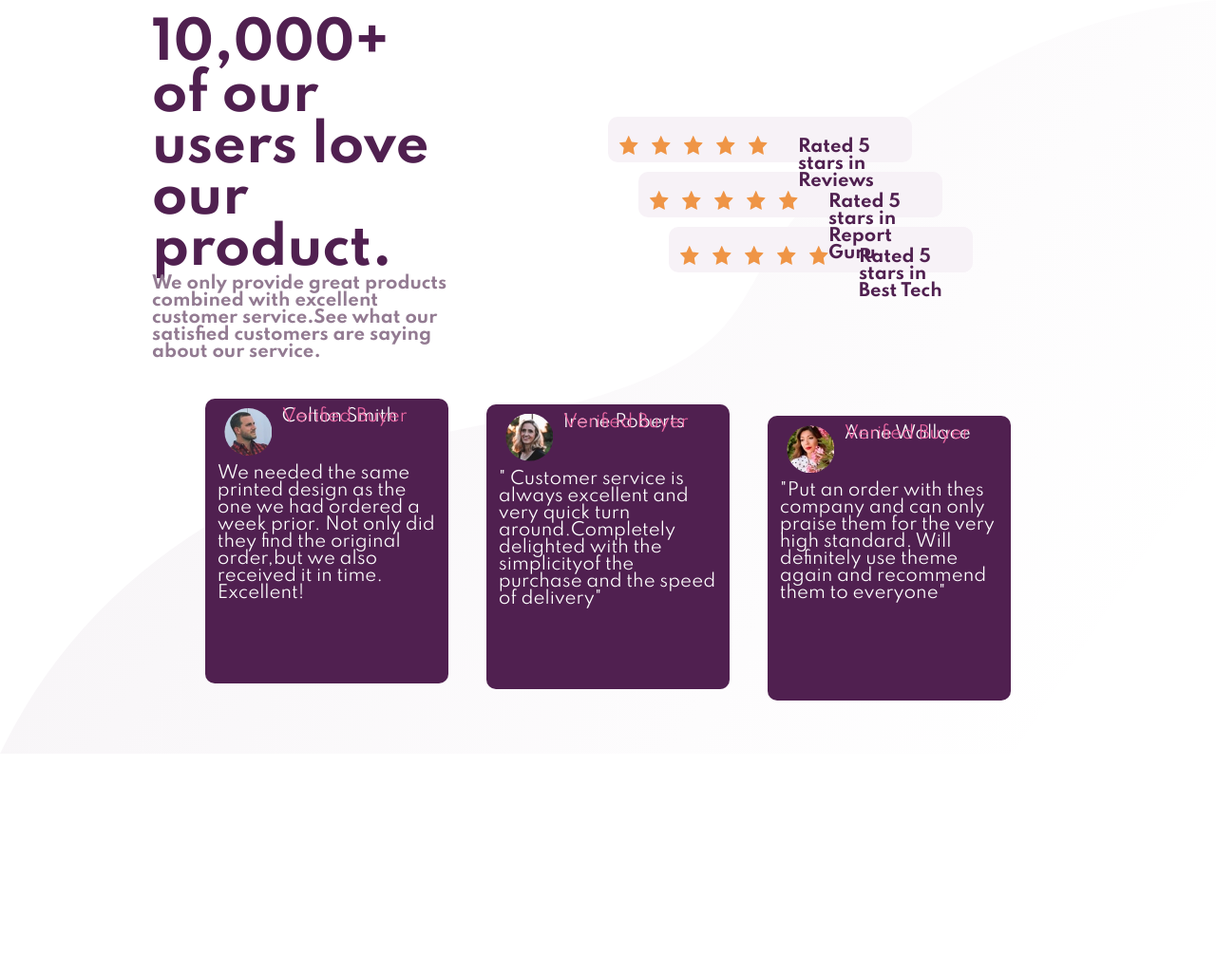
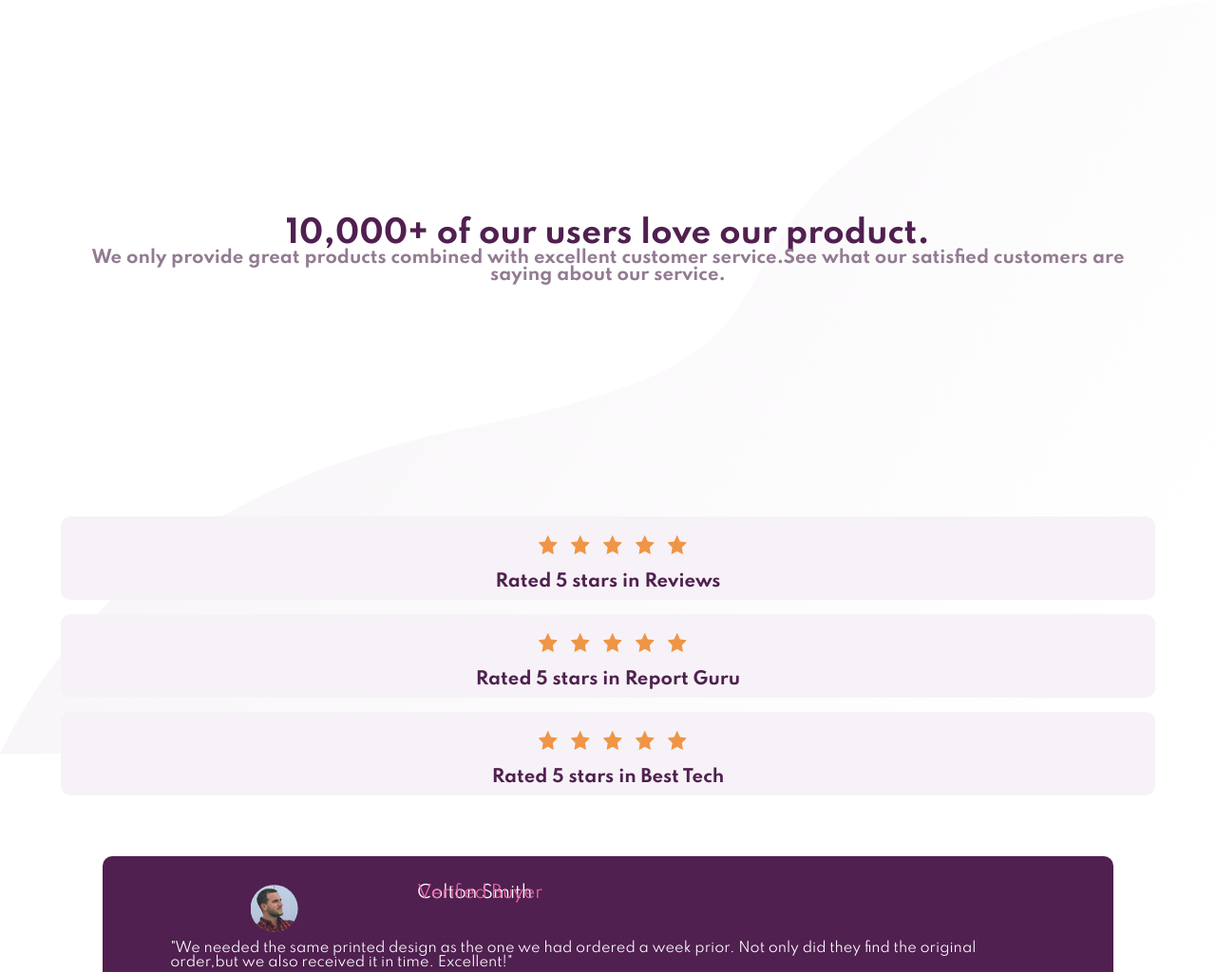
Before and after one commit to MarieCharton/Challenge-Front-End-02, a plain HTML site: page index.html in a window 1280 px wide. Shown: the top 1024 px of the page at 95% size. Before the commit the page ends 800 px from the top, so only its background shows below. Drawn offline with Linux system fonts and the light colour scheme; files whose address does not match are found by name.

Commit message:
challenge 2 DONE

```diff
--- a/index.html
+++ b/index.html
@@ -21,28 +21,40 @@
         </div>
         <div class="rated">
           <div class="stars part-1">
+            <div class="responsive-stars">
               <img class="star" src="public/images/icon-star.svg"alt="star">
               <img class="star" src="public/images/icon-star.svg"alt="star">
               <img class="star" src="public/images/icon-star.svg"alt="star">
               <img class="star" src="public/images/icon-star.svg"alt="star">
               <img class="star" src="public/images/icon-star.svg"alt="star">
+            </div>
+            <div class="text">
               <p> Rated 5 stars in Reviews</p>
             </div>
+          </div>
           <div class="stars part-2">
+            <div class="responsive-stars">
               <img class="star" src="public/images/icon-star.svg"alt="star">
               <img class="star" src="public/images/icon-star.svg"alt="star">
               <img class="star" src="public/images/icon-star.svg"alt="star">
               <img class="star" src="public/images/icon-star.svg"alt="star">
               <img class="star" src="public/images/icon-star.svg"alt="star">
+            </div>
+            <div class="text">
               <p> Rated 5 stars in Report Guru</p>
             </div>
+          </div>
           <div class="stars part-3">
+            <div class="responsive-stars">
               <img class="star" src="public/images/icon-star.svg"alt="star">
               <img class="star" src="public/images/icon-star.svg"alt="star">
               <img class="star" src="public/images/icon-star.svg"alt="star">
               <img class="star" src="public/images/icon-star.svg"alt="star">
               <img class="star" src="public/images/icon-star.svg"alt="star">
+            </div>
+            <div class="text">
               <p>Rated 5 stars in Best Tech  </p>
+            </div>
           </div>
         </div>
       </div>
@@ -56,7 +68,7 @@
             </div>
             </div>
               <div class="comment">
-                <p> We needed the same printed design as the one we had ordered a week prior. Not only did they find the original order,but we also received it in time. Excellent!</p>
+                <p> "We needed the same printed design as the one we had ordered a week prior. Not only did they find the original order,but we also received it in time. Excellent!"</p>
               </div>
         </div>
         <div class="presentation element-2">
@@ -68,7 +80,7 @@
             </div>
             </div>
               <div class="comment">
-                <p>" Customer service is always excellent and very quick turn around.Completely delighted with the simplicityof the purchase and the speed of delivery"</p>
+                <p>"Customer service is always excellent and very quick turn around.Completely delighted with the simplicityof the purchase and the speed of delivery"</p>
               </div>
         </div>
         <div class="presentation element-3">
@@ -84,6 +96,9 @@
               </div>
         </div>
       </div>
+      <div class="footer">
+        <p>Challenge made by <a href="https://mariecharton.fr">mariecharton.fr </a> and proposed by <a href="https://www.frontendmentor.io/challenges">FrontEndMentor</a></p>
+      </div>
     </div>
 
 
--- a/public/sass/style.scss
+++ b/public/sass/style.scss
@@ -13,9 +13,6 @@ $white : hsl(0, 0%, 100%);
 /*Font-size*/
 $size : 18px;
 
-/*Font*/
-// - Family: [Spartan](https://fonts.google.com/specimen/Spartan)
-// - Weights: 400, 500, 700
 
 body{
     background-image: url('../images/bg-pattern-bottom-desktop.svg');
@@ -27,14 +24,13 @@ body{
 }
 .container{
     width: 100%;
-    height: 100vh;
+    height: auto;
 }
 
 /*Partie supérieure*/
 .up-container{
     color: $violet;
     font-weight: bold;
-    // background-color: green;
     display: flex;
     height: 50vh;
 
@@ -45,10 +41,8 @@ body{
         font-size: 3em;
     }
     .intro{
-        // background-color: red;
         width: 50%;
         margin: auto;
-
         .center{
             width: 50%;
             margin: auto;
@@ -61,7 +55,7 @@ body{
     .stars{
         background-color: $light-magenta;
         width: 50%;
-        height: 6vh;
+        height: 10%;
         border-radius: 10px;
         display: flex;
         margin-top: 10px;
@@ -83,8 +77,6 @@ body{
     }
 
 }
-
-
 
 
 /*Partie inférieure*/
@@ -129,3 +121,79 @@ body{
         margin: auto;
     }
 }
+.footer{
+    text-align: center;
+    font-size: 0.8em;
+    color: $violet;
+    padding: 5px;
+    border-top: 1px solid $violet;
+}
+
+/* Responsive */
+@media  (min-width: 374px ) and (max-width: 1440px ){
+   .container{
+       display: flex;
+       flex-direction: column;
+       width: 100%;
+       height: auto;
+   }
+
+/*Partie sup*/
+   .up-container{
+    display: flex;
+    flex-direction: column;
+    height: auto;
+        h1{
+            font-size: 1.8em;
+        }
+        .intro{
+            width: 90%;
+            margin: auto;
+            .center{
+                width: 100%;
+                text-align: center;
+                margin: 20% auto;
+            }
+        }
+        .rated{
+            width: 100%;
+            margin: auto;
+            .responsive-stars{
+                display: flex;
+                justify-content: center;
+            }
+        }
+        .stars{
+            margin: auto;
+            width: 90%;
+            display: flex;
+            flex-direction: column;
+            margin-top: 15px;
+            p{
+                text-align: center;
+                margin:0px 0px 10px 0px;
+            }
+        }
+
+    }
+/*Partie inférieure*/
+    .low-container{
+        display: flex;
+        flex-direction: column;
+        height: auto;
+
+        .presentation{
+            background-color:$violet;
+            width: 80%;
+            height: auto;
+            margin: auto;
+            margin-top: 5%;
+            margin: 5% auto 3% auto;
+            padding: 20px;
+        }
+        .comment{
+            font-size: 0.8em;
+        }
+    }
+
+}
```
Also changed, not shown: public/css/style.css, public/sass/style.css, 2 other files. Lines whose indentation alone changed are shown as unchanged.
